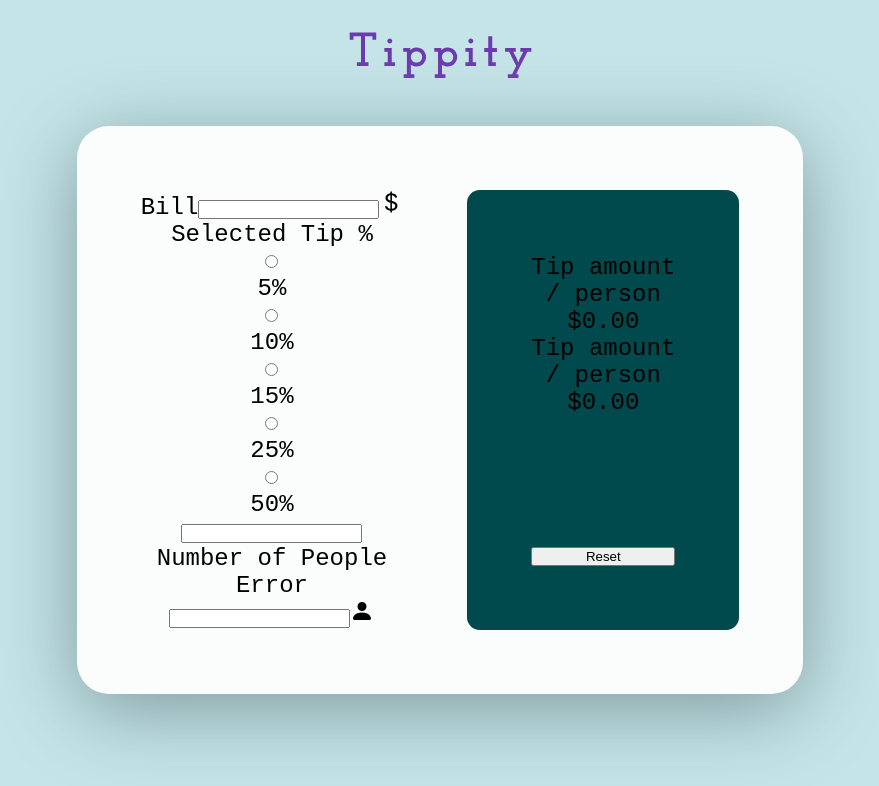
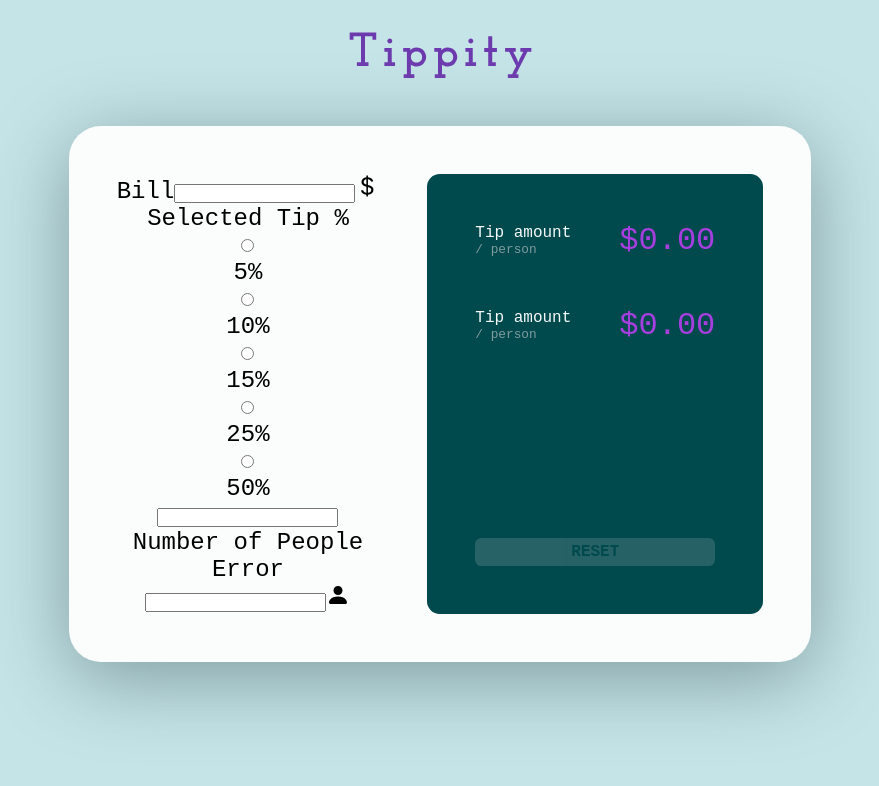
Before and after one commit to WNagorny/Tip-Calculator, a React (Vite) app: page / in a window 1280 px wide. Shown: the top 786 px of the page, without its empty margins (200-1079 px from the left). Built offline with nearby package versions, Linux system fonts and the light colour scheme.

Commit message:
added style for Display component part 2

```diff
--- a/src/components/Display.jsx
+++ b/src/components/Display.jsx
@@ -18,7 +18,7 @@ const Display = () => {
 					<p className='display-amt'>$0.00</p>
 				</div>
 			</div>
-			<button className='btn'>Reset</button>
+			<button className='btn' disabled>Reset</button>
 		</div>
 	)
 }
--- a/src/index.css
+++ b/src/index.css
@@ -8,6 +8,7 @@
 
 :root {
 	--brand: 279, 72%, 56%;
+	--dark: 183, 100%, 5%;
 	--text: 183, 100%, 15%;
 	--neutral1: 186, 14%, 43%;
 	--neutral2: 184, 14%, 56%;
@@ -17,7 +18,7 @@
 
 	/* utils*/
 
-	--padding: clamp(2rem, 5vw, 4rem);
+	--padding: clamp(2rem, 4vw, 3rem);
 }
 
 body {
@@ -48,8 +49,68 @@ body {
 .display {
 	background-color: hsl(var(--text));
 	padding: var(--padding);
-	border-radius: .8rem;
-  display: flex;
-  flex-direction: column;
-  justify-content: space-between;
+	border-radius: 0.8rem;
+	display: flex;
+	flex-direction: column;
+	justify-content: space-between;
 }
+
+.display-group {
+	display: grid;
+	gap: var(--padding);
+}
+
+.display-row {
+	display: flex;
+	justify-content: space-between;
+	gap: var(--padding);
+	align-items: center;
+	text-align: left;
+}
+
+.display-label {
+	display: grid;
+	justify-items: start;
+}
+
+.header {
+	color: hsl(var(--neutral4));
+	font-size: 1rem;
+}
+
+.unit {
+	color: hsl(var(--neutral2));
+	font-size: 0.8rem;
+}
+
+.display-amt {
+	font-size: 2rem;
+	color: hsl(var(--brand));
+}
+
+.btn {
+	font: inherit;
+	background-color: hsl(var(--neutral2));
+	color: hsl(var(--text));
+  font-weight: bold;
+	border: none;
+	border-radius: 0.4rem;
+	padding: 0.3rem 0.8rem;
+	text-transform: uppercase;
+	font-size: 1rem;
+	cursor: pointer;
+	transition: all 0.2s;
+  outline: none;
+}
+.btn[disabled] {
+  opacity: 0.3;
+  cursor: not-allowed;
+}
+
+.btn:not([disabled]):hover {
+	background: hsl(var(--neutral3));
+}
+
+.btn:not([disabled]):active {
+  transform: scale(0.95);
+}
```
